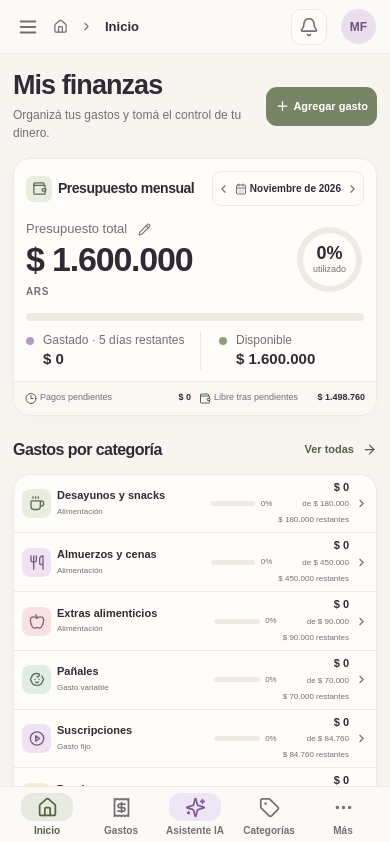
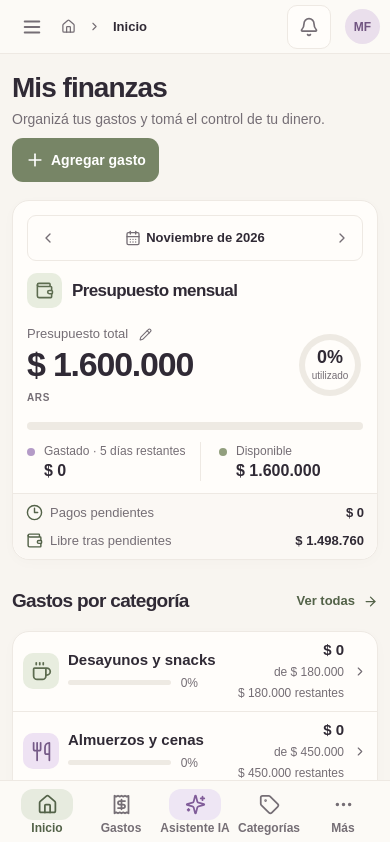
Before and after one commit to Cecilita17/mis-finanzas, a React (Vite) app: page / in a window 390 px wide. Shown: the top 842 px of the page. Built offline with nearby package versions, Linux system fonts and the light colour scheme.

Commit message:
Improve mobile proportions and legibility

```diff
--- a/src/style.css
+++ b/src/style.css
@@ -639,7 +639,8 @@ button:active:not(:disabled) {
   white-space: nowrap;
 }
 .cat-progress {
-  display: flex;
+  display: grid;
+  grid-template-columns: minmax(0, 1fr) auto;
   align-items: center;
   gap: 6px;
 }
@@ -651,6 +652,33 @@ button:active:not(:disabled) {
   font-size: 10px;
   min-width: 22px;
   text-align: right;
+}
+.cat-progress > small:last-child {
+  grid-column: 1/-1;
+  text-align: left;
+  white-space: nowrap;
+}
+.cat-amount .mobile-remaining,
+.budget-days {
+  display: none;
+}
+.wallet-art.with-image {
+  top: 57px;
+  right: 8px;
+}
+.form-grid input,
+.form-grid select {
+  font-size: 14px;
+}
+.move-controls {
+  display: flex;
+}
+.move-controls .icon-button {
+  width: 28px;
+}
+.dialog button.primary,
+.dialog button.secondary {
+  min-height: 44px;
 }
 .chev {
   color: var(--muted);
@@ -1261,18 +1289,19 @@ input[type="file"] {
     border-top: 1px solid var(--line);
   }
   .bottom-nav button {
-    font-size: 10px;
+    font-size: 12px;
+    line-height: 1.15;
     font-weight: 700;
     display: grid;
     justify-items: center;
     gap: 2px;
     color: var(--muted);
-    min-height: 47px;
+    min-height: 53px;
     align-content: center;
   }
   .bottom-nav button span {
     width: min(52px, 90%);
-    height: 28px;
+    height: 31px;
     display: grid;
     place-items: center;
     border-radius: 12px;
@@ -1291,211 +1320,270 @@ input[type="file"] {
     padding-bottom: calc(80px + env(safe-area-inset-bottom));
   }
   .toast {
-    bottom: calc(69px + env(safe-area-inset-bottom));
+    bottom: calc(75px + env(safe-area-inset-bottom));
   }
 }
 @media (max-width: 620px) {
   .content {
-    padding: 16px 13px calc(77px + env(safe-area-inset-bottom));
+    padding: 18px 12px calc(88px + env(safe-area-inset-bottom));
   }
   .topbar {
-    padding-left: 10px;
-    padding-right: 14px;
+    padding-inline: 10px;
+  }
+  .topbar .icon-button {
+    width: 44px;
+    height: 44px;
   }
   .page-heading {
-    margin-bottom: 16px;
-    align-items: center;
+    margin-bottom: 18px;
+    gap: 8px 12px;
+    flex-wrap: wrap;
   }
   .page-heading h1 {
-    font-size: 27px;
+    font-size: 28px;
   }
   .page-heading p {
-    font-size: 12px;
+    font-size: 14px;
     margin-top: 5px;
   }
   .page-heading .primary {
-    min-height: 39px;
-    font-size: 11px;
-    padding: 6px 8px;
-    gap: 3px;
-  }
-  .page-heading .primary svg {
-    width: 15px;
+    min-height: 44px;
+    font-size: 14px;
+    padding: 8px 12px;
+    gap: 6px;
   }
   .home-grid {
     display: flex;
     flex-direction: column;
-    gap: 15px;
+    gap: 16px;
   }
   .home-grid > * {
     width: 100%;
   }
   .main-column {
-    gap: 16px;
+    gap: 18px;
+    grid-template-columns: minmax(0, 1fr);
   }
   .budget-card {
-    padding: 12px 12px 0;
+    padding: 14px 14px 0;
+  }
+  .budget-card .card-top {
+    align-items: stretch;
+    flex-direction: column;
+    gap: 12px;
   }
   .budget-card h2 {
-    font-size: 14px;
-  }
-  .budget-card .section-title {
-    gap: 6px;
-  }
-  .budget-card .glyph {
-    width: 26px;
-    height: 26px;
-    border-radius: 7px;
-  }
-  .budget-card .glyph svg {
-    width: 15px;
+    font-size: 17px;
+  }
+  .budget-card .month-select {
+    order: -1;
+    justify-content: space-between;
   }
   .month-select span {
-    font-size: 10px;
-    padding: 0;
-    gap: 3px;
-  }
-  .month-select span svg {
-    width: 12px;
+    font-size: 13px;
+    gap: 5px;
   }
   .month-select .icon-button {
-    width: 22px;
-  }
-  .month-select .icon-button svg {
-    width: 13px;
+    width: 40px;
+    height: 44px;
   }
   .budget-core {
-    margin: 11px 0;
+    margin: 14px 0;
+    gap: 8px;
   }
   .big-money {
-    font-size: 34px;
+    font-size: clamp(29px, 8.7vw, 38px);
   }
   .budget-ring {
-    width: 65px;
-    height: 65px;
+    width: 62px;
+    height: 62px;
     padding: 6px;
   }
   .budget-ring strong {
     font-size: 18px;
   }
   .budget-ring small {
-    font-size: 9px;
+    font-size: 10px;
   }
   .budget-legend {
-    padding: 10px 0 11px;
+    padding: 12px 0;
   }
   .budget-legend b {
-    font-size: 15px;
+    font-size: 16px;
+  }
+  .budget-days {
+    display: inline;
   }
   .budget-footer {
-    padding: 8px 11px;
-    margin: 0 -12px;
+    padding: 9px 13px;
+    margin: 0 -14px;
     gap: 8px;
+    grid-template-columns: minmax(0, 1fr);
   }
   .budget-footer > div {
-    font-size: 9px;
-    gap: 3px;
-  }
-  .budget-footer svg {
-    width: 12px;
+    font-size: 13px;
+    gap: 7px;
   }
   .category-section .section-heading {
-    margin-bottom: 7px;
+    margin-bottom: 8px;
   }
   .category-section h2 {
-    font-size: 16px;
+    font-size: 19px;
   }
   .category-section .section-heading p {
     display: none;
   }
   .category-section .text-button {
-    font-size: 11px;
+    font-size: 13px;
+    min-height: 44px;
   }
   .category-row {
-    gap: 6px;
-    padding: 6px 8px;
-    min-height: 47px;
-    grid-template-columns:
-      auto minmax(95px, 1.5fr) minmax(38px, 0.62fr) minmax(60px, auto)
-      auto;
+    grid-template:
+      "icon name amounts arrow" auto
+      "icon progress amounts arrow" auto /
+      36px minmax(0, 1fr) auto 14px;
+    gap: 4px 9px;
+    min-height: 72px;
+    padding: 9px 10px;
+    align-content: center;
+  }
+  .category-row .glyph {
+    grid-area: icon;
+    width: 36px;
+    height: 36px;
+    border-radius: 10px;
+  }
+  .category-row .glyph svg {
+    width: 21px;
+    height: 21px;
+  }
+  .cat-name {
+    grid-area: name;
+    align-self: end;
+    overflow-wrap: anywhere;
   }
   .cat-name strong,
   .cat-amount strong {
-    font-size: 11px;
+    font-size: 15px;
   }
   .cat-name small,
+  .cat-progress > small:last-child {
+    display: none;
+  }
+  .cat-amount {
+    grid-area: amounts;
+  }
   .cat-amount small,
   .cat-progress small {
-    font-size: 8px;
-  }
-  .category-row .glyph {
-    width: 29px;
-    height: 29px;
-    border-radius: 8px;
-  }
-  .category-row .glyph svg {
-    width: 16px;
-  }
-  .chev {
-    width: 13px;
+    font-size: 12px;
+  }
+  .cat-amount .mobile-remaining {
+    display: block;
   }
   .cat-progress {
-    gap: 3px;
-  }
-  .cat-progress small {
-    min-width: 14px;
+    grid-area: progress;
+    align-self: start;
+    max-width: 130px;
+    gap: 5px;
+  }
+  .category-row .chev {
+    grid-area: arrow;
+    width: 14px;
   }
   .right-column {
-    gap: 11px;
+    gap: 13px;
   }
   .inner-card {
+    min-width: 0;
     padding: 12px;
+  }
+  .inner-card .section-heading {
+    flex-wrap: wrap;
   }
   .manage-row {
     gap: 6px;
   }
   .manage-row > span:not(.glyph) {
-    font-size: 10px;
+    font-size: 12px;
   }
   .manage-row .glyph {
-    width: 28px;
+    width: 32px;
+    height: 32px;
+  }
+  .manage-row .icon-button {
+    width: 32px;
+    height: 44px;
+  }
+  .move-controls {
+    flex-direction: column;
+  }
+  .manage-row .move-controls .icon-button {
+    width: 24px;
     height: 28px;
   }
-  .manage-row .icon-button {
-    width: 28px;
-    height: 32px;
-  }
   .movement {
-    gap: 6px;
+    gap: 8px;
     flex-wrap: wrap;
+    font-size: 15px;
   }
   .movement .secondary {
-    min-height: 34px;
-    padding: 4px 6px;
+    min-height: 44px;
   }
   .dialog {
-    padding: 13px;
-  }
-  .form-grid {
-    gap: 6px 8px;
+    padding: 16px;
+  }
+  .dialog .form-grid {
+    grid-template-columns: 1fr;
+    gap: 8px;
+  }
+  .dialog label,
+  .proposal label {
+    font-size: 14px;
+  }
+  .dialog input:not([type="checkbox"]),
+  .dialog select,
+  .chat-compose > input {
+    min-height: 44px;
+    font-size: 16px;
   }
   .assistant-head {
-    padding: 10px;
+    padding: 12px;
   }
   .chat-log {
     max-height: 51dvh;
   }
+  .bubble,
+  .proposal {
+    font-size: 15px;
+  }
   .chat-compose {
     padding: 6px;
-  }
-  .chat-compose .icon-button {
-    width: 29px;
-  }
-  .chat-compose > input {
-    font-size: 16px;
+    gap: 3px;
+  }
+  .chat-compose .icon-button,
+  .chat-compose .send {
+    width: 34px;
+    height: 44px;
   }
   .message {
     max-width: 95%;
+  }
+}
+@media (max-width: 350px) {
+  .category-row {
+    grid-template-columns: 32px minmax(0, 1fr) auto 12px;
+    column-gap: 7px;
+    padding-inline: 8px;
+  }
+  .category-row .glyph {
+    width: 32px;
+    height: 32px;
+  }
+  .cat-amount small {
+    font-size: 11px;
+  }
+  .month-select span svg {
+    display: none;
   }
 }
 @media (prefers-reduced-motion: reduce) {
@@ -1507,67 +1595,6 @@ input[type="file"] {
   }
 }
 
-.cat-progress {
-  display: grid;
-  grid-template-columns: 1fr auto;
-}
-.cat-progress > small:last-child {
-  grid-column: 1/-1;
-  text-align: left;
-  white-space: nowrap;
-}
-.cat-amount small {
-  margin-top: 4px;
-}
-.wallet-art.with-image {
-  top: 57px;
-  right: 8px;
-}
-.budget-days {
-  display: none;
-}
-.form-grid input,
-.form-grid select {
-  font-size: 14px;
-}
-.move-controls {
-  display: flex;
-  gap: 0;
-}
-.move-controls .icon-button {
-  width: 28px;
-}
-.dialog button.primary,
-.dialog button.secondary {
-  min-height: 44px;
-}
-@media (max-width: 620px) {
-  .budget-days {
-    display: inline;
-  }
-  .cat-progress > small:last-child {
-    display: none;
-  }
-  .cat-amount .mobile-remaining {
-    display: block;
-    font-size: 8px;
-  }
-  .form-grid input,
-  .form-grid select {
-    font-size: 16px;
-  }
-  .move-controls .icon-button {
-    width: 24px;
-  }
-  .manage-row > span:not(.glyph) {
-    font-size: 9px;
-  }
-}
-@media (min-width: 621px) {
-  .cat-amount .mobile-remaining {
-    display: none;
-  }
-}
 .offline-note {
   background: var(--soft-sage);
   color: var(--green-ink);
@@ -1582,34 +1609,6 @@ input[type="file"] {
     visibility: hidden;
   }
 }
-@media (max-width: 620px) {
-  .main-column {
-    grid-template-columns: minmax(0, 1fr);
-  }
-  .budget-footer {
-    grid-template-columns: minmax(0, 1fr) minmax(0, 1fr);
-  }
-}
-@media (max-width: 350px) {
-  .month-select span svg {
-    display: none;
-  }
-  .budget-card .card-top {
-    gap: 5px;
-  }
-  .budget-card h2 {
-    font-size: 13px;
-  }
-  .category-row {
-    grid-template-columns:
-      auto minmax(80px, 1.4fr) minmax(32px, 0.55fr) minmax(58px, auto)
-      auto;
-  }
-  .page-heading h1 {
-    font-size: 24px;
-  }
-}
-
 .grab {
   touch-action: none;
 }
```
